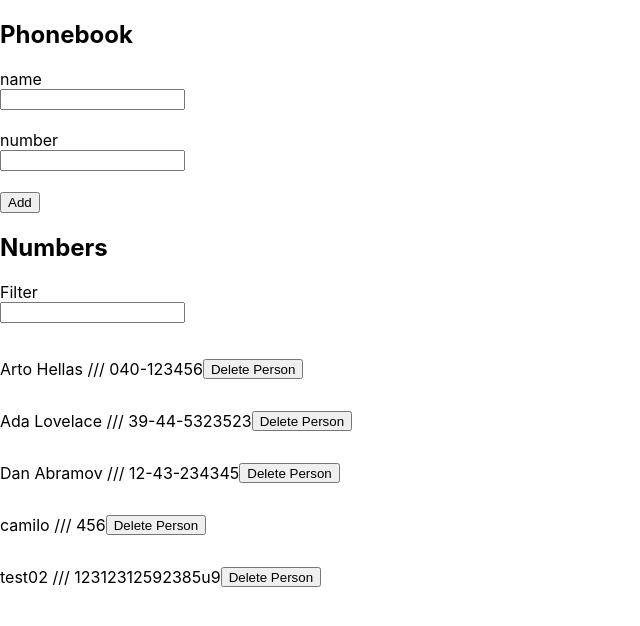
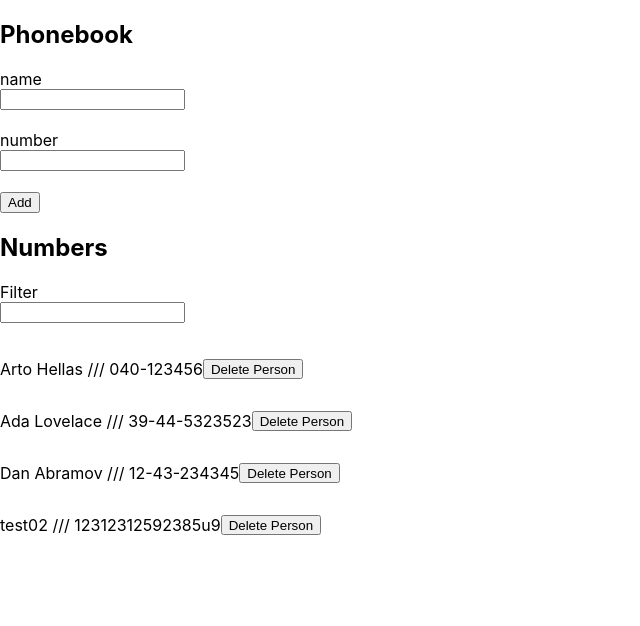
Before and after one commit to jariast/fullstack_submission, a React (Create React App) app in the folder part2/phonebook/: page / in a window 1280 px wide. Shown: the top 626 px of the page, without its empty margins (0-640 px from the left). Built offline with nearby package versions, Linux system fonts and the light colour scheme; data requests are answered from the project's data file.

Commit message:
2.20 Done

```diff
--- a/part2/phonebook/db.json
+++ b/part2/phonebook/db.json
@@ -16,11 +16,6 @@
       "id": 3
     },
     {
-      "name": "camilo",
-      "number": "456",
-      "id": 7
-    },
-    {
       "name": "test02",
       "number": "12312312592385u9",
       "id": 9
--- a/part2/phonebook/src/App.js
+++ b/part2/phonebook/src/App.js
@@ -46,12 +46,20 @@ const App = () => {
   const handlePersonDeleteClick = (person) => {
     console.log('Deleting person :', person);
     if (window.confirm(`Do you really want to delete "${person.name}" info?`)) {
-      personsService.deletePerson(person.id).then(() => {
-        const newPersonsState = persons.filter((p) => p.id !== person.id);
-        setPersons(newPersonsState);
-        setFilteredPersons(newPersonsState);
-        showNotification(false, `"${person.name}" has been deleted`);
-      });
+      personsService
+        .deletePerson(person.id)
+        .then(() => {
+          const newPersonsState = persons.filter((p) => p.id !== person.id);
+          setPersons(newPersonsState);
+          setFilteredPersons(newPersonsState);
+          showNotification(false, `"${person.name}" has been deleted`);
+        })
+        .catch((error) => {
+          showNotification(
+            true,
+            `${person.name} no longer exists in the server.`
+          );
+        });
     }
   };
 
@@ -98,6 +106,12 @@ const App = () => {
           `"${modifiedPerson.name}" number has been updated.`
         );
         resetAppState(newPersonsState);
+      })
+      .catch((error) => {
+        showNotification(
+          true,
+          `${person.name} no longer exists in the server.`
+        );
       });
   };
 
```
